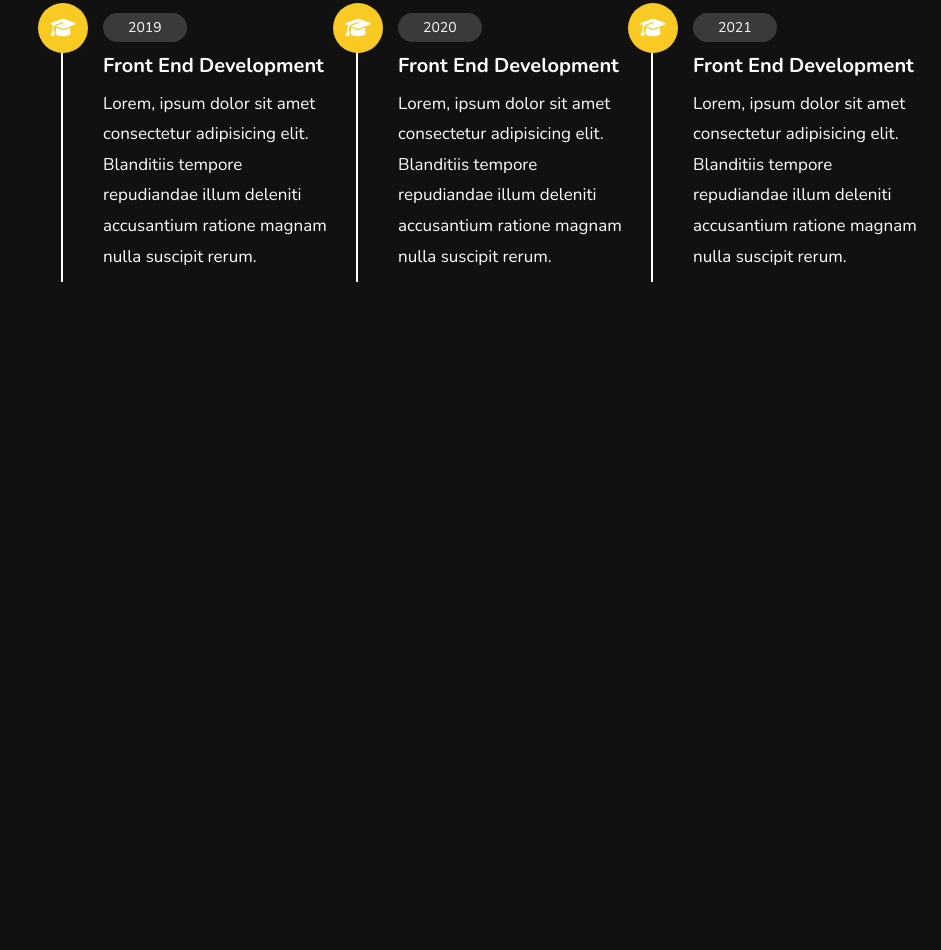
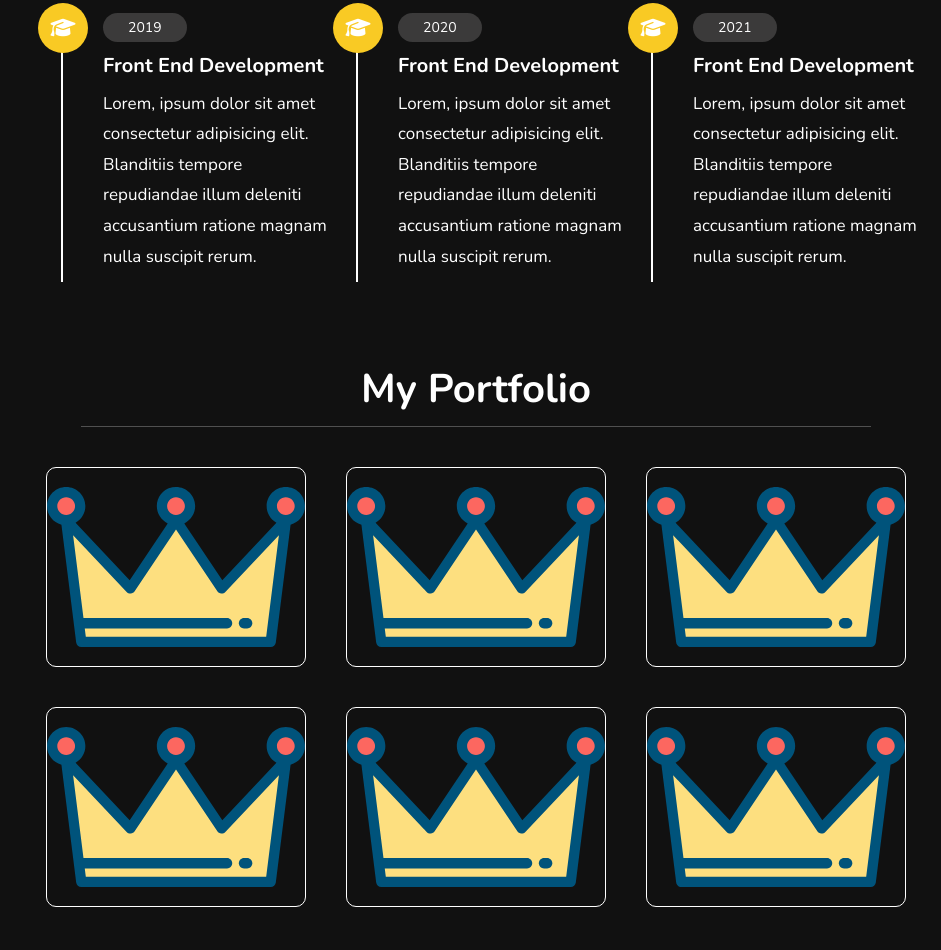
Before and after one commit to 9reis/Portfolio-3, a plain HTML site: page index.html in a window 1280 px wide. Shown: the part 2062-3012 px from the top of the page, without its empty margins (339-1280 px from the left). Before the commit the page ends 2404 px from the top, so only its background shows below. Drawn offline with nearby package versions, Linux system fonts and the light colour scheme.

Commit message:
Finalizada a seção Portfolio

```diff
--- a/css/style.css
+++ b/css/style.css
@@ -300,7 +300,37 @@ header .navbar ul li a:hover{
     background: var(--yellow);
 }
 
+/*********************************************************************************\
+                                    PORTFOLIO
+\*********************************************************************************/
 
+.portfolio .box-container {
+    display: flex;
+    align-items: center;
+    justify-content: center;
+    flex-wrap: wrap;
+    padding: 2rem 0;
+}
+
+.portfolio .box-container .box {
+    height: 20rem;
+    width: 26rem;
+    border: .1rem solid #FFF;
+    border-radius: 1rem;
+    margin: 2rem;
+    overflow: hidden;
+    cursor: pointer;
+}
+
+.portfolio .box-container .box img {
+    height: 100%;
+    width: 100%;
+    object-fit: cover
+}
+
+.portfolio .box-container .box:hover img {
+    transform: scale(1.3);
+}
 
 
 /*********************************************************************************\
@@ -361,4 +391,8 @@ header .navbar ul li a:hover{
     .education .box-container .box {
         width: 100%;
     }
+
+    .portfolio .box-container .box {
+        width: 100%;
+    }
 }
--- a/index.html
+++ b/index.html
@@ -18,7 +18,6 @@
     <title>reis</title>
 </head>
 <body>
-
 
     <!-- HEADER section START  -->
         <header>
@@ -173,8 +172,40 @@
     </section>
     <!-- EDUCATION section END  -->
 
-    <!--  section START  -->
-    <!--  section END  -->
+    <!-- PORTFOLIO section START  -->
+    <section class="portfolio" id="portfolio">
+        <h1 class="heading"><span>My</span> Portfolio </h1>
+
+        <div class="box-container">
+            <div class="box">
+                <img src="img/crown3.svg" alt="">
+            </div>
+
+            <div class="box">
+                <img src="img/crown3.svg" alt="">
+            </div>
+
+            <div class="box">
+                <img src="img/crown3.svg" alt="">
+            </div>
+
+            <div class="box">
+                <img src="img/crown3.svg" alt="">
+            </div>
+
+            <div class="box">
+                <img src="img/crown3.svg" alt="">
+            </div>
+
+            <div class="box">
+                <img src="img/crown3.svg" alt="">
+            </div>
+        </div>
+
+
+
+    </section>
+    <!-- PORTFOLIO section END  -->
 
     <!--  section START  -->
     <!--  section END  -->
```
